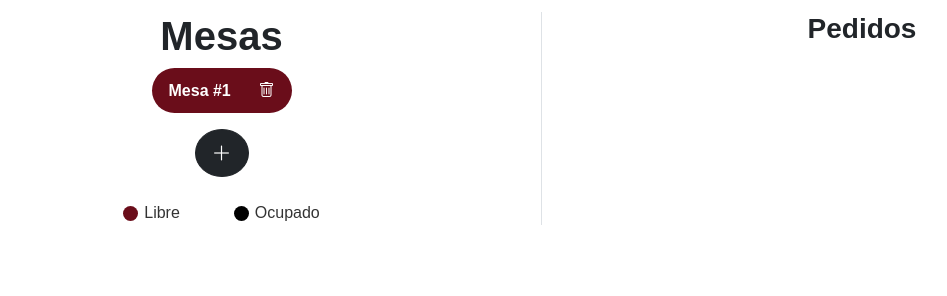
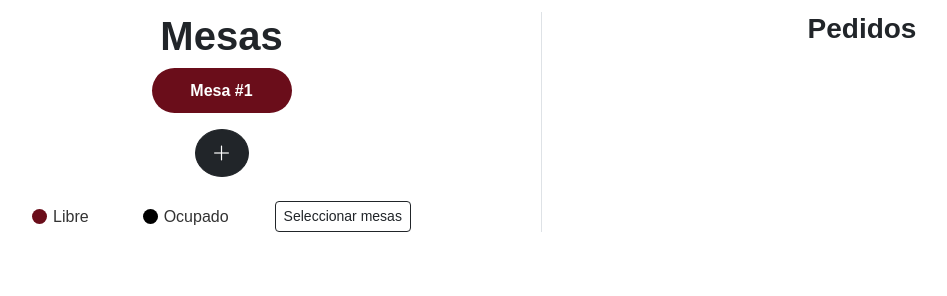
Before and after one commit to Athina7-7/Kappes_App, a Django app: page / in a window 1280 px wide. Shown: the part 84-380 px from the top of the page, without its empty margins (98-1045 px from the left). Run offline with Django 5.2, Linux system fonts and the light colour scheme; tables that the repository leaves empty hold one stand-in row (values such as "Sample post").

Commit message:
Actualizacion de la gestion de las mesas

```diff
--- a/KappesApp/urls.py
+++ b/KappesApp/urls.py
@@ -29,9 +29,9 @@ urlpatterns = [
     # GESTIÓN-MESA
     path('', views_home.home, name='home'),
     path('agregar-mesa/', views_home.agregar_mesa, name='agregar_mesa'),
-    path('eliminar-mesa/<int:id>/', views_home.eliminar_mesa, name='eliminar_mesa'),
-    path('estado-mesa/<int:id>/', views_home.estado_mesa, name='estado_mesa'),
-    path('eliminar-mesa/<int:id>/confirmar/', views_home.confirmar_eliminar_mesa, name='confirmar_eliminar_mesa'),
+    path('eliminar-mesa/<int:id>/', views_home.eliminar_mesa, name='eliminar_mesa'), #Eliminar la mesa
+    path('estado-mesa/<int:id>/', views_home.estado_mesa, name='estado_mesa'), #Cambiar el estado de la mesa
+    path('eliminar-mesa/<int:id>/confirmar/', views_home.confirmar_eliminar_mesa, name='confirmar_eliminar_mesa'), #Confirmar eliminación de la mesa - en pagina intermedia
 
 
     # PRODUCTO-INVENTARIO
--- a/principal/views/views_home.py
+++ b/principal/views/views_home.py
@@ -12,24 +12,29 @@ def home(request):
 
 
 
+
 #AGREGAR MESA
 def agregar_mesa(request):
     if request.method == "POST":
         # calcular el siguiente número de mesa
-        ultimo_numero = Mesa.objects.all().order_by("-numero").first()
+        ultimo_numero = Mesa.objects.all().order_by("-numero").first() #Se busca la mesa con el número más alto
+        #Si hay mesas, el nuevo número será el último número + 1, si no hay mesas, el nuevo número será 1
         nuevo_numero = ultimo_numero.numero + 1 if ultimo_numero else 1
 
+        #Se crea la mesa con estado libre
         Mesa.objects.create(numero=nuevo_numero, estado=True)
     return redirect("home")
+
 
 
 
 #ELIMINAR MESA
 def eliminar_mesa(request, id):
     if request.method == "POST":
-        mesa = Mesa.objects.get(id_mesa=id)
-        mesa.delete()
+        mesa = Mesa.objects.get(id_mesa=id) #Busca la mesa por ID
+        mesa.delete() #Elimina la mesa de la base de datos
     return redirect("home")
+
 
 
 
@@ -40,21 +45,53 @@ def estado_mesa(request, id):
     mesa = get_object_or_404(Mesa, id_mesa=id)
 
     #Aca se cambia el estado de la mesa, si estaba libre (true), lo pasa a ocupado (false), y viceversa
+    #Esto se aplica cuando se hace click en una mesa
+    #Por ejemplo, si antes estaba libre, ahora va a estar ocupada
     mesa.estado = not mesa.estado
     mesa.save() # Se actualiza en la base de datos
     return redirect("home") #Se actualiza o redirige al home
 
 
 
+
 #CONFIRMACIÓN DE ELIMINACIÓN DE MESAS
 def confirmar_eliminar_mesa(request, id):
-    # Busca la mesa por ID, si no existe lanza error 404
-    mesa = get_object_or_404(Mesa, id_mesa=id)
+    #Con el get, se accede a la página de confirmación de eliminación
+    if request.method == "GET":
 
-    if request.method == "POST":
-        # Si confirma, elimina la mesa
-        mesa.delete()
-        return redirect("home")  # Redirige al home después de eliminar
+        # SELECCION MULTIPLE - Se devuelve una lista de mesas
+        ids = request.GET.getlist("mesas_seleccionadas")
+        if ids:
+            mesas = Mesa.objects.filter(id_mesa__in=ids) #Se agarran todas las mesas y se envían al confirmar_eliminar_mesa.html
+            #El 0 es para aclarar que no se está eliminando una mesa invidual, sino un grupo
+            return render(request, "confirmar_eliminar_mesa.html", {"mesas": mesas, "mesa": {"id_mesa": 0}})
 
-    # Si solo entra GET, muestra la página de confirmación
-    return render(request, "confirmar_eliminar_mesa.html", {"mesa": mesa})
+        # SOLO UNA MESA
+        #Se busca la mesa en la base de datos, si la encuentra, la devuelve, y si no, devuelve un error 404
+        #Luego, se manda a la plantilla confirmar_eliminar_mesa.html
+        mesa = get_object_or_404(Mesa, id_mesa=id)
+        return render(request, "confirmar_eliminar_mesa.html", {"mesa": mesa})
+
+
+    #Esto ocurre cuando le damos a confirmar que queremos eliminar las mesas
+    elif request.method == "POST":
+        # SI HAY VARIAS MESAS SELECCIONADAS
+        #Se usa getlist para obtener la lista de los IDs, y para eliminar, se filtra con el filter()
+        ids = request.POST.getlist("mesas_seleccionadas")
+        if ids:
+            Mesa.objects.filter(id_mesa__in=ids).delete()
+        # SI ES SOLO UNA MESA
+        #Se no es 0, entonces no viene de una selección múltiple, sino solo de una mesa.
+        elif id != 0:
+            mesa = get_object_or_404(Mesa, id_mesa=id)
+            mesa.delete()
+
+
+        # SE REASIGNA LA NUMERACIÓN DE LAS MESAS DESDE 1
+        mesas_restantes = Mesa.objects.all().order_by("id_mesa") #Aca se obtiene todas las mesas de la base de datos
+        #Aca se recorre la lista y se va enumarando con el enumerate(), que empieza en 1
+        for i, mesa in enumerate(mesas_restantes, start=1):
+            mesa.numero = i #La i me ayuda a reasignar los números de las mesas
+            mesa.save()
+
+        return redirect("home")
--- a/static/css/home.css
+++ b/static/css/home.css
@@ -11,10 +11,12 @@
   height: 45px;               /* todos del mismo alto */
   display: flex;              /*Se utiliza para alinear el texto + el icono*/
   align-items: center;        /*Centra verticalmente el contenido*/
-  justify-content: space-between; /* texto a la izquierda, icono a la derecha */
+  justify-content: center;    /*Centra horizontalmente el contenido*/
   padding: 0 12px;            /* espacio interno a los lados*/
   border-radius: 25px;        /* Esto es para hacerle los bordes */
   white-space: nowrap;        /*Esto evita que, apartir de la mesa 10 para adelante, el contenido se desborde y se generen mas líneas de lo que debería*/
+  text-align: center;      /*Esto centra el texto en el botón*/;
+  position: relative;        /*Para poder posicionar el checkbox dentro del botón*/
 
 }
 
@@ -62,3 +64,12 @@
   background-color: #000; /* negro */
   color: white;
 }
+
+.checkbox-mesa {
+  position: absolute;
+  right: 12px; /* separa el checkbox del borde derecho del botón */
+  top: 50%;
+  transform: translateY(-50%);
+  scale: 1.2; /* lo hace un poco más grande y visible */
+  cursor: pointer;
+}
--- a/templates/home.html
+++ b/templates/home.html
@@ -15,25 +15,22 @@
     <div class="contenedor-mesas">
       {% for mesa in mesas %}
       <!-- Cada mesa se muestra como un botón con su estado (libre u ocupada) -->
-          <div class="mesa-botones {% if mesa.estado %}mesa-libre{% else %}mesa-ocupada{% endif %} d-flex align-items-center justify-content-between px-3 py-2 rounded-pill">
+      <div
+        class="mesa-botones {% if mesa.estado %}mesa-libre{% else %}mesa-ocupada{% endif %} d-flex align-items-center justify-content-center px-3 py-2 rounded-pill">
 
-
-            <!-----------MESAS------------------>
         <!-- Botón principal que cambia el estado de la mesa -->
         <form method="post" action="{% url 'estado_mesa' mesa.id_mesa %}" class="m-0">
           {% csrf_token %}
-              <button type="submit" class="btn text-white p-0 fw-bold">
+          <button type="submit" class="btn text-white p-0 fw-bold w-100">
             Mesa #{{ mesa.numero }}
           </button>
         </form>
 
-            <!-- Botón para eliminar la mesa, me lleva a la plantilla de confirmación-->
-            <a href="{% url 'confirmar_eliminar_mesa' mesa.id_mesa %}" class="btn btn-link text-white p-0">
-              <i class="bi bi-trash ms-2"></i>
-            </a>
+        <!-- Checkbox para selección múltiple -->
+        <input type="checkbox" name="mesas_seleccionadas" value="{{ mesa.id_mesa }}" class="checkbox-mesa d-none">
       </div>
       {% endfor %}
-    </div> <!-- Aquí cierra el contenedor de las mesas -->
+    </div> <!--  Cierre contenedor mesas -->
 
 
 
@@ -41,7 +38,8 @@
     <div class="d-flex justify-content-center mt-3">
       <form method="post" action="{% url 'agregar_mesa' %}">
         {% csrf_token %}
-        <button type="submit" class="btn btn-dark btn-lg rounded-circle d-flex align-items-center justify-content-center">
+        <button type="submit"
+          class="btn btn-dark btn-lg rounded-circle d-flex align-items-center justify-content-center">
           <i class="bi bi-plus-lg"></i>
         </button>
       </form>
@@ -57,8 +55,23 @@
       <span class="leyenda-item ms-4">
         <span class="dot ocupado"></span> Ocupado
       </span>
+
+      <!-- Botón Selección -->
+      <button id="boton-seleccionar" class="btn btn-outline-dark btn-sm ms-3">
+        Seleccionar mesas
+      </button>
     </div>
-  </div>
+
+
+
+    <!-- Formulario oculto para eliminar varias mesas -->
+    <form id="eliminar-multiples-mesas" method="get" action="{% url 'confirmar_eliminar_mesa' 0 %}"
+      class="d-none mt-3 text-center">
+      {% csrf_token %}
+      <button type="submit" class="btn btn-danger btn-sm">Eliminar seleccionadas</button>
+    </form>
+  </div> <!-- Cierre columna de mesas -->
+
 
 
 
@@ -68,6 +81,61 @@
     <div class="mt-3">
       <!-- Aquí irán los pedidos -->
     </div>
-  </div>
-</div>
+  </div> <!-- Cierre columna de pedidos -->
+</div> <!-- Cierre fila principal -->
+
+
+
+
+<!-- Script funcional -->
+<!--Aca se usa JavaScript, para darle mayor interactividad a la página-->
+<!--Para que todo funcione automáticamente y no tener que refrescar la página siempre-->
+<script>
+  const botonSeleccionar = document.getElementById("boton-seleccionar");
+  const checkboxes = document.querySelectorAll(".checkbox-mesa");
+  const formEliminar = document.getElementById("eliminar-multiples-mesas");
+  let modoSeleccion = false; //Se pone como false porque todavía no hemos seleccionado mesas
+
+  //ACTIVAR O SELECCONAR MESAS
+  botonSeleccionar.addEventListener("click", () => {
+    modoSeleccion = !modoSeleccion;
+    //Aca, si el modoSeleccion es true, los checkboses se muestran, y si es false, se ocultan
+    checkboxes.forEach(cb => cb.classList.toggle("d-none", !modoSeleccion));
+    //Si no estamos seleccionando, se oculta el formulario de eliminar (d-none)
+    //Si estamos en modo selección, se muestra el formulario (se quita el d-none)
+    formEliminar.classList.toggle("d-none", !modoSeleccion);
+    //Si está activo, muestra "Cancelar selección", si no, "Seleccionar mesas"
+    botonSeleccionar.textContent = modoSeleccion ? "Cancelar selección" : "Seleccionar mesas";
+  });
+
+  //ENVIAR FORMULARIO DE ELIMINAR MESAS
+  formEliminar.addEventListener("submit", (e) => {
+    e.preventDefault();
+
+
+    const seleccionadas = Array.from(checkboxes) //Convertir los checkboxes en un arreglo
+      .filter(cb => cb.checked) //indica los que están marcados
+      .map(cb => cb.value); //se obtiene el id de cada mesa seleccionada
+
+
+      //VALIDAR SELECCIÓN VACÍA
+      //Si el usuario no selecciono ninguna mesa y le dio a eliminar, le va a aparecer esta alerta
+    if (seleccionadas.length === 0) {
+      alert("Selecciona al menos una mesa para eliminar.");
+      return;
+    }
+
+    //Aca se crean inputs ocultos para cada mesa seleccionada y se agregan al formulario.
+    //Esto lo recibe Django y sabe qué mesas eliminar
+    seleccionadas.forEach(id => {
+      const input = document.createElement("input");
+      input.type = "hidden";
+      input.name = "mesas_seleccionadas";
+      input.value = id;
+      formEliminar.appendChild(input);
+    });
+
+    formEliminar.submit(); //Enviar formulario
+  });
+</script>
 {% endblock %}
```
Also changed, not shown: templates/confirmar_eliminar_mesa.html (+34 -7 lines). Lines whose indentation alone changed are shown as unchanged.
